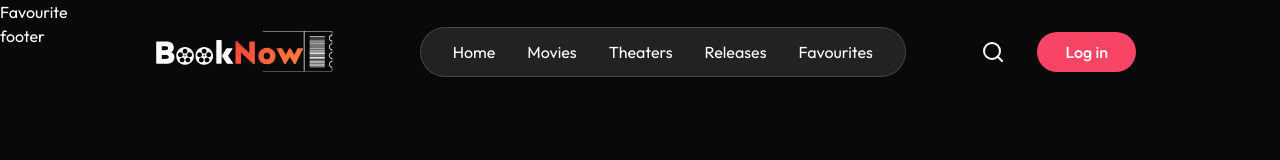
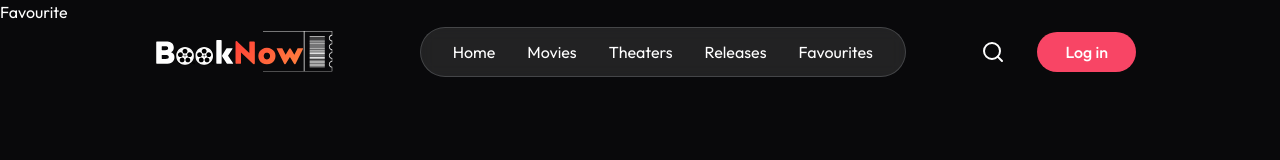
Before and after one commit to Sujal-g1/booknow, a React (Vite) app in the folder client/: page /favourite in a window 1280 px wide. Shown: the top 160 px of the page. Built offline with nearby package versions, Linux system fonts and the light colour scheme; no server answers.

Commit message:
removed footer text

```diff
--- a/client/src/components/Footer.jsx
+++ b/client/src/components/Footer.jsx
@@ -2,7 +2,7 @@ import React from 'react'
 
 const Footer = () => {
   return (
-    <div>footer</div>
+    <div></div>
   )
 }
 
```
